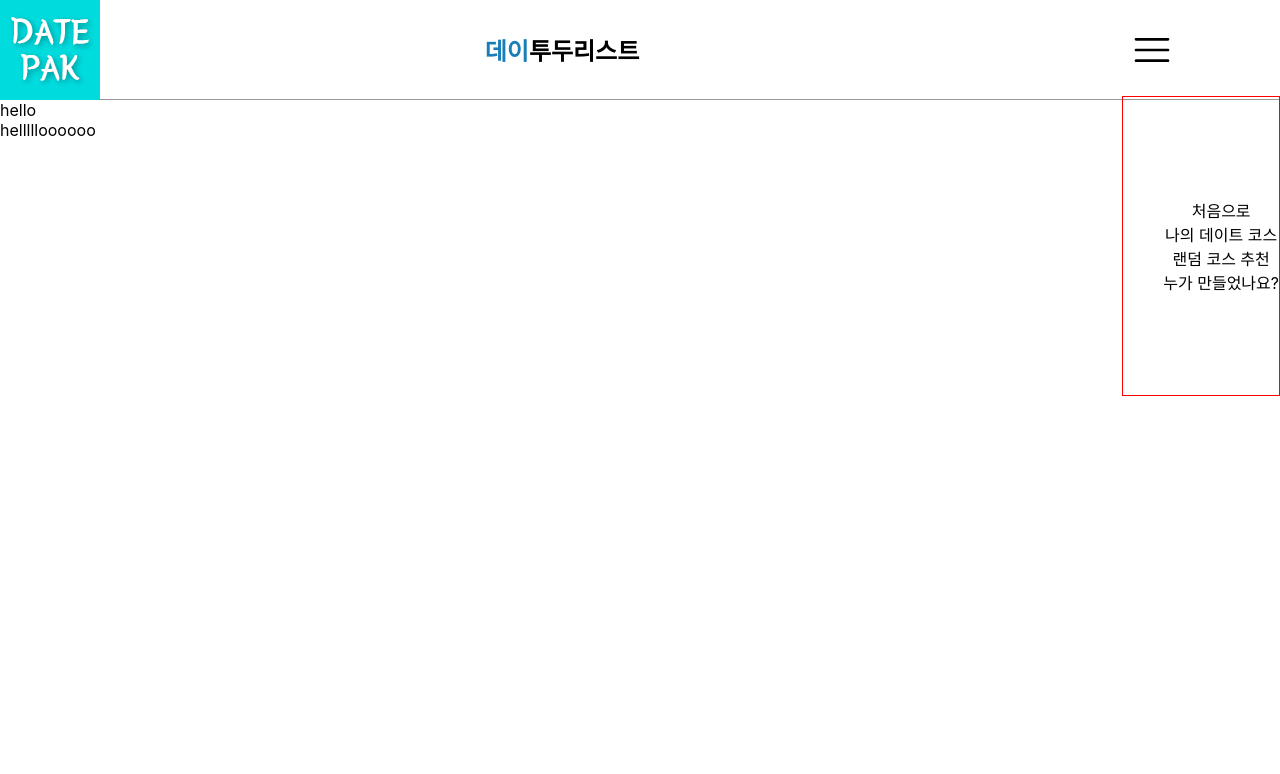
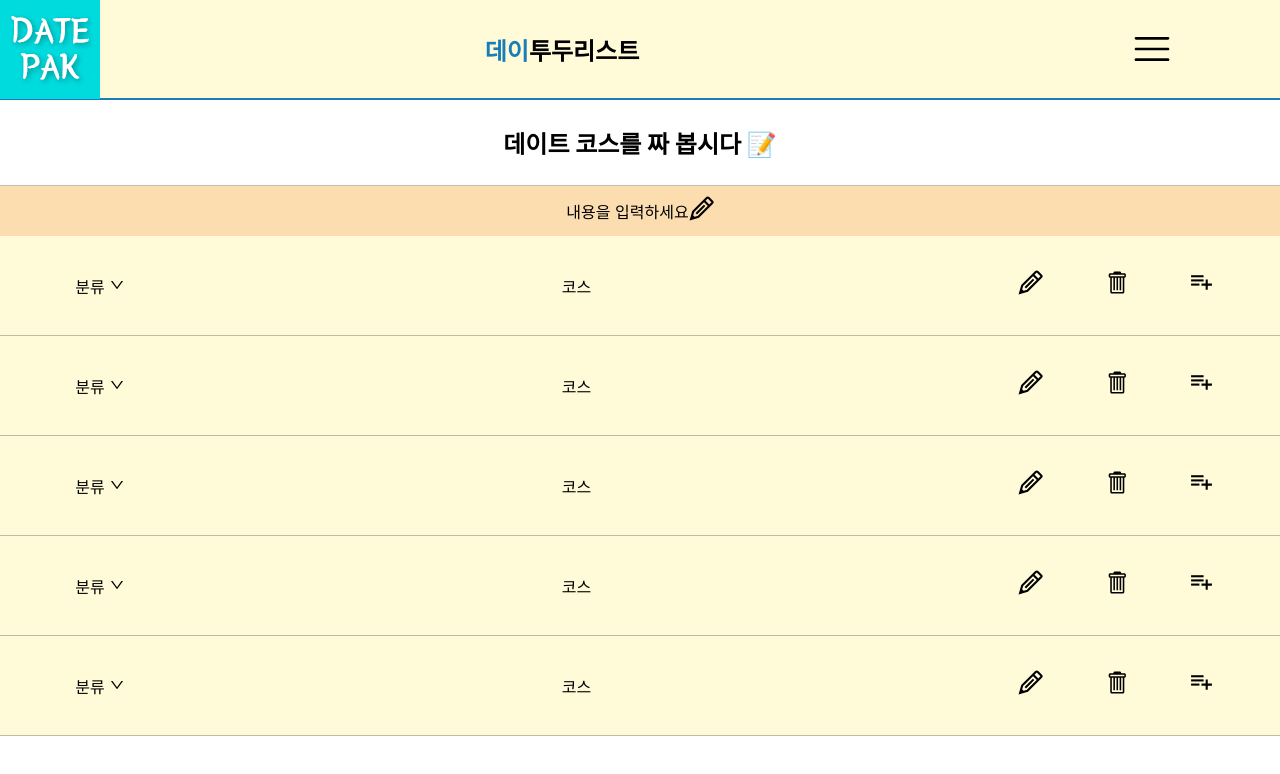
Before and after one commit to Earlssu/fe-sprint-date-todo-list, a React (Create React App) app: page / in a window 1280 px wide. Shown: the top 774 px of the page. Built offline with nearby package versions, Linux system fonts and the light colour scheme; the HTML template or start-up script is replaced by a standard one.

Commit message:
[Design]랜딩 페이지 기본 뼈대 구성

```diff
--- a/src/App.css
+++ b/src/App.css
@@ -1,11 +1,3 @@
-html,
-body {
-  padding: 0;
-  margin: 0;
-  font-family: -apple-system, BlinkMacSystemFont, Segoe UI, Roboto, Oxygen,
-    Ubuntu, Cantarell, Fira Sans, Droid Sans, Helvetica Neue, sans-serif;
-}
-
 a {
   color: inherit;
   text-decoration: none;
@@ -13,13 +5,17 @@ a {
 
 * {
   box-sizing: border-box;
+  padding: 0;
+  margin: 0;
 }
 
+/* Nav Component*/
 .App-Nav {
   height: 100px;
   display: flex;
   justify-content: space-between;
-  border-bottom: solid 1px rgba(0, 0, 0, 0.4);
+  border-bottom: solid 2px #187eb8;
+  background-color: #fffad7;
 }
 
 .App-Nav * {
@@ -41,21 +37,84 @@ a {
 }
 
 .Nav-List {
-  /* display: none; */
+  transition: all 1s;
   position: fixed;
-  top: 10%;
-  right: 0;
-  border: solid red 1px;
-  height: 300px;
+  top: 100px;
+  right: -100%;
+  height: 400px;
+  width: 250px;
   flex-direction: column;
   list-style: none;
+  border: solid black 1px;
+  border-top: none;
+  background-color: white;
+}
+
+.Toggle {
+  right: 0;
 }
 
 .Nav-Item {
+  height: 25%;
+  width: 100%;
   text-decoration: none;
+  border-bottom: solid 1px rgba(0, 0, 0, 0.25);
 }
 
 .Nav-Hamburger {
   width: 20%;
   font-size: 40px;
 }
+
+/* Main Component*/
+.Main * {
+  text-align: center;
+}
+
+.Main-Guide {
+  padding: 25px 0;
+  border-bottom: solid 1px rgba(0, 0, 0, 0.25);
+}
+
+.Main-Form {
+  display: flex;
+  justify-content: center;
+  align-items: center;
+  height: 50px;
+  background-color: #fcddb0;
+}
+
+.Main-List {
+  flex-direction: column;
+  justify-content: space-between;
+  background-color: #fffad7;
+}
+
+.List-Item {
+  padding: 0 5px;
+  display: flex;
+  justify-content: center;
+  align-items: center;
+  height: 100px;
+  border-bottom: solid 1px rgba(0, 0, 0, 0.25);
+}
+
+.Item-Dropdown {
+  width: 15%;
+}
+
+.Item-Desc {
+  width: 60%;
+}
+
+.Item-Buttons {
+  width: 25%;
+  display: flex;
+  justify-content: space-evenly;
+}
+
+button {
+  border: none;
+  background-color: transparent;
+  font-size: 25px;
+}
--- a/src/Components/Main.jsx
+++ b/src/Components/Main.jsx
@@ -1,8 +1,47 @@
+import { AiOutlineDown } from "react-icons/ai";
+import { GoTrashcan } from "react-icons/go";
+import { GrEdit } from "react-icons/gr";
+import { CgPlayListAdd } from "react-icons/cg";
+
 export default function Main() {
   return (
-    <div>
-      <div>hello</div>
-      <div>hellllloooooo</div>
+    <div className="Main">
+      <h2 className="Main-Guide">데이트 코스를 짜 봅시다 📝</h2>
+      <div className="Main-Form">
+        <div>내용을 입력하세요</div>
+        <button>
+          <GrEdit />
+        </button>
+      </div>
+      <ul className="Main-List">
+        <ListItem />
+        <ListItem />
+        <ListItem />
+        <ListItem />
+        <ListItem />
+      </ul>
     </div>
   );
 }
+
+function ListItem() {
+  return (
+    <li className="List-Item">
+      <div className="Item-Dropdown">
+        분류 <AiOutlineDown />{" "}
+      </div>
+      <div className="Item-Desc">코스</div>
+      <div className="Item-Buttons">
+        <button>
+          <GrEdit />
+        </button>
+        <button>
+          <GoTrashcan />
+        </button>
+        <button>
+          <CgPlayListAdd />
+        </button>
+      </div>
+    </li>
+  );
+}
--- a/src/Components/Nav.jsx
+++ b/src/Components/Nav.jsx
@@ -6,7 +6,6 @@ export default function Nav() {
   const [navClicked, setNavClicked] = useState(false);
 
   const toggleHamburger = () => {
-    console.log("hello!");
     setNavClicked(!navClicked);
   };
 
@@ -21,7 +20,7 @@ export default function Nav() {
         <h1 className="Nav-Title">
           <span>데이</span>투두리스트
         </h1>
-        <ul className="Nav-List">
+        <ul className={navClicked ? "Nav-List Toggle" : "Nav-List"}>
           <Link to="/" className="Nav-Item">
             처음으로
           </Link>
```
